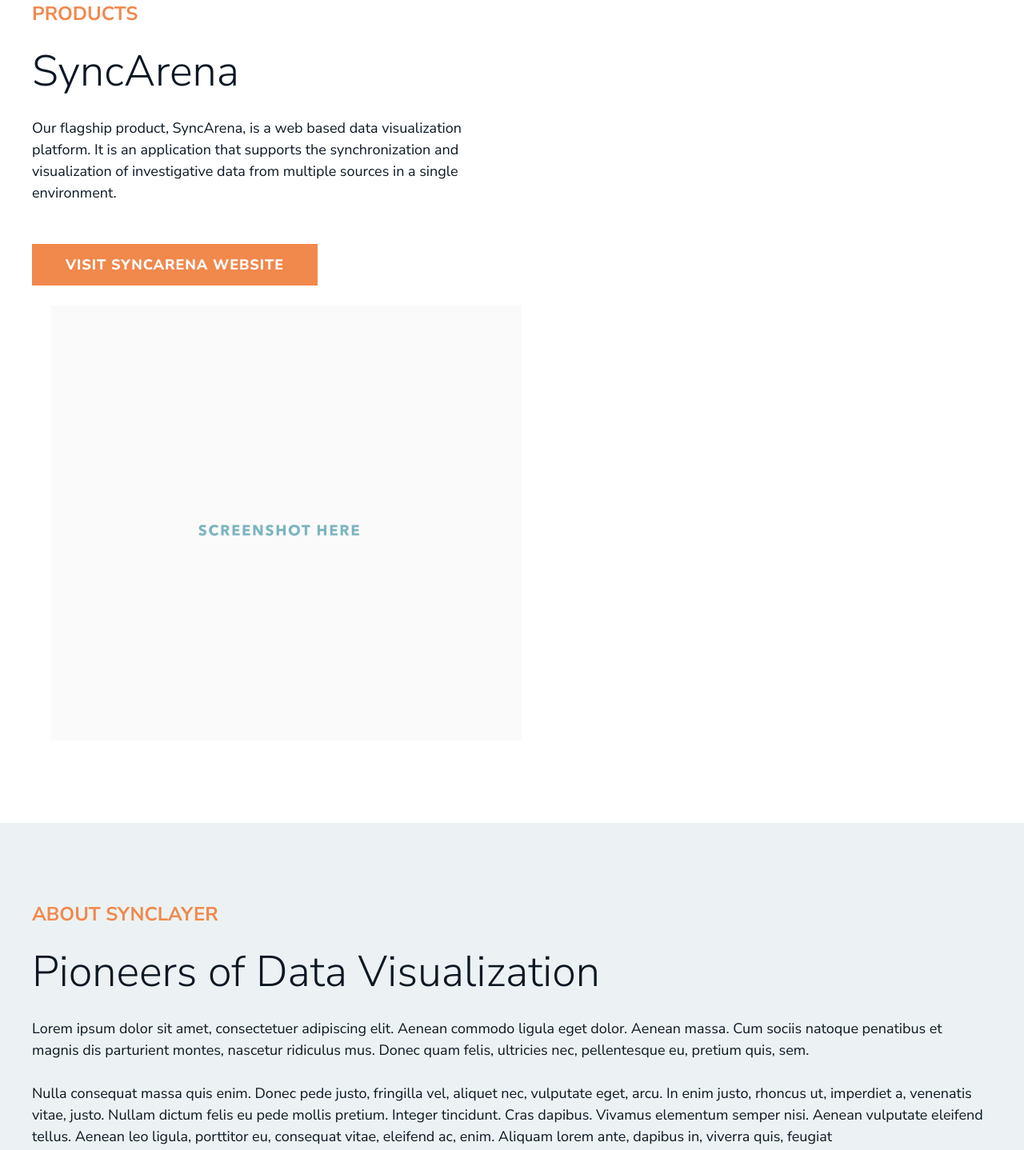
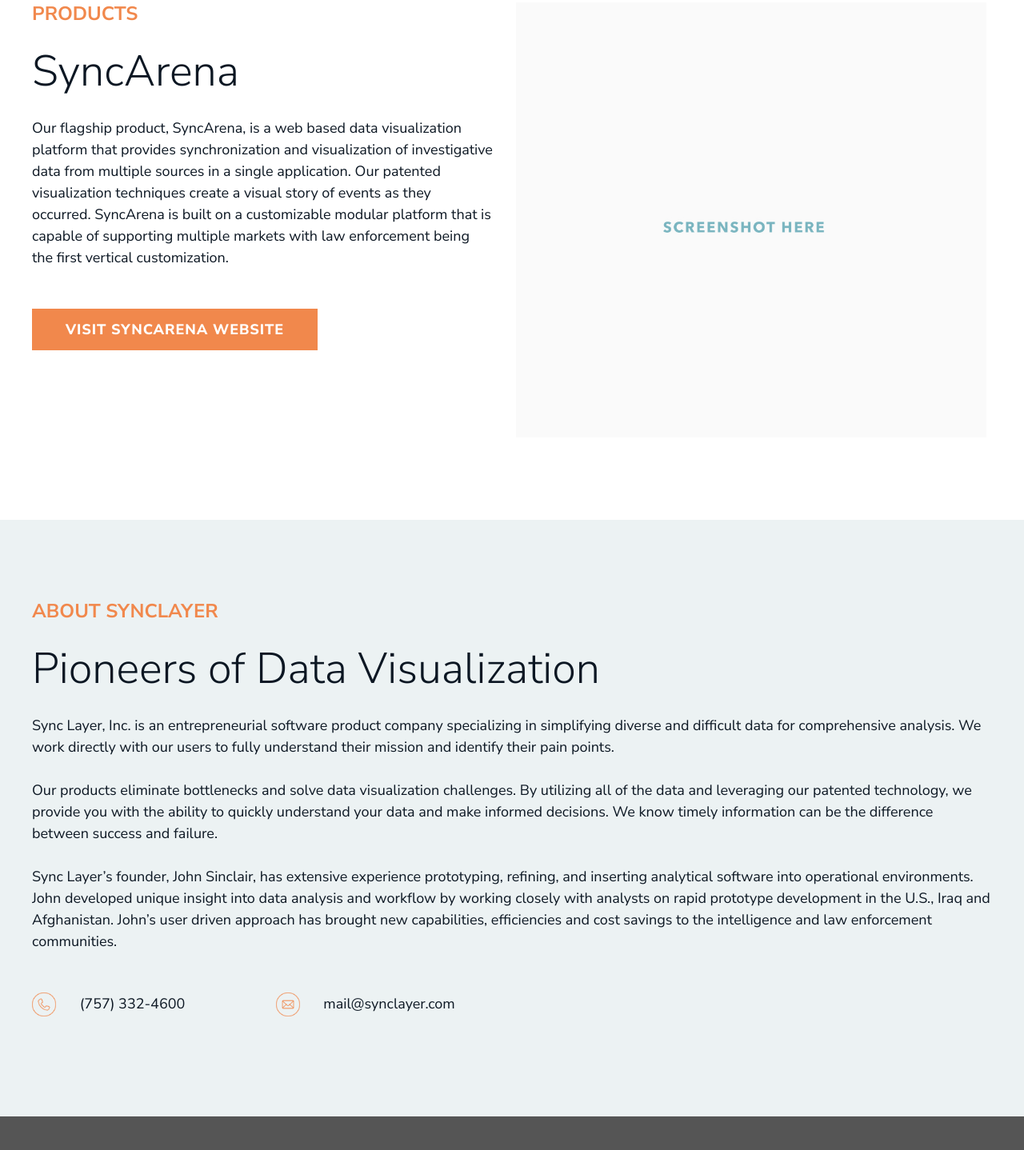
Before and after one commit to maxstermade/sync-layer, a website: page app/index.html in a window 1280 px wide. Shown: the part 856-2294 px from the top of the page at 80% size. Drawn offline with Linux system fonts and the light colour scheme.

Commit message:
Updating content

```diff
--- a/app/index.html
+++ b/app/index.html
@@ -22,7 +22,7 @@
     <div class="container">
       <img src="images/synclayer-logo.png"class="logo" />
       <h1>
-        Sync Layer is an emerging software company pioneering new technologies in data visualization.
+        Sync Layer, Inc. is an emerging software company pioneering new technologies in data visualization.
       </h1>
     </div>
   </section>
@@ -33,7 +33,7 @@
         <h2>Products</h2>
         <h3>SyncArena</h3>
         <p>
-          Our flagship product, SyncArena, is a web based data visualization platform. It is an application that supports the synchronization and visualization of investigative data from multiple sources in a single environment.
+          Our flagship product, SyncArena, is a web based data visualization platform that provides synchronization and visualization of investigative data from multiple sources in a single application.  Our patented visualization techniques create a visual story of events as they occurred.  SyncArena is built on a customizable modular platform that is capable of supporting multiple markets with law enforcement being the first vertical customization.
         </p>
         <a href="#" class="button">
           Visit SyncArena Website
@@ -53,10 +53,13 @@
         </h2>
         <h3> Pioneers of Data Visualization</h3>
         <p>
-          Lorem ipsum dolor sit amet, consectetuer adipiscing elit. Aenean commodo ligula eget dolor. Aenean massa. Cum sociis natoque penatibus et magnis dis parturient montes, nascetur ridiculus mus. Donec quam felis, ultricies nec, pellentesque eu, pretium quis, sem.
+          Sync Layer, Inc. is an entrepreneurial software product company specializing in simplifying diverse and difficult data for comprehensive analysis.  We work directly with our users to fully understand their mission and identify their pain points.
         </p>
         <p>
-          Nulla consequat massa quis enim. Donec pede justo, fringilla vel, aliquet nec, vulputate eget, arcu. In enim justo, rhoncus ut, imperdiet a, venenatis vitae, justo. Nullam dictum felis eu pede mollis pretium. Integer tincidunt. Cras dapibus. Vivamus elementum semper nisi. Aenean vulputate eleifend tellus. Aenean leo ligula, porttitor eu, consequat vitae, eleifend ac, enim. Aliquam lorem ante, dapibus in, viverra quis, feugiat
+          Our products eliminate bottlenecks and solve data visualization challenges. By utilizing all of the data and leveraging our patented technology, we provide you with the ability to quickly understand your data and make informed decisions.  We know timely information can be the difference between success and failure.
+        </p>
+        <p>
+          Sync Layer’s founder, John Sinclair, has extensive experience prototyping, refining, and inserting analytical software into operational environments.   John developed unique insight into data analysis and workflow by working closely with analysts on rapid prototype development in the U.S., Iraq and Afghanistan.  John’s user driven approach has brought new capabilities, efficiencies and cost savings to the intelligence and law enforcement communities.
         </p>
       </div>
       <div class="contact">
--- a/app/scss/styles.scss
+++ b/app/scss/styles.scss
@@ -155,7 +155,7 @@
 		.product {
 			.content {
 				display: inline-block;
-				width: 49%;
+				width: 48%;
 				padding-top: 0px;
 				vertical-align: top;
 
```
Also changed, not shown: app/css/styles.css.
